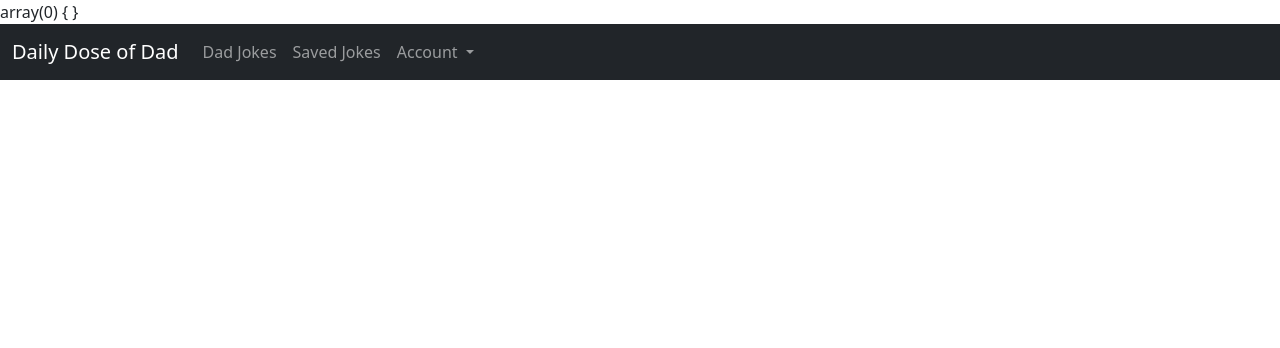
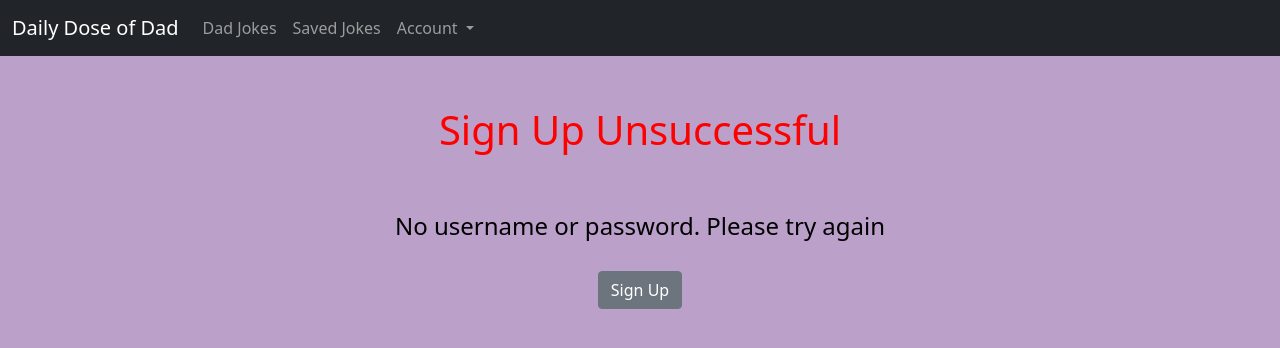
Before and after one commit to matthewopara/daily-dose-of-dad, a PHP site: page /sign_up_confirmation.php in a window 1280 px wide. Shown: the top 348 px of the page. Run offline with PHP 8.4, Linux system fonts and the light colour scheme.

Commit message:
add sign up capabilities

```diff
--- /dev/null
+++ b/scripts/sign_up_confirm.js
@@ -0,0 +1,11 @@
+let button = document.querySelector("#next-action-btn-div")
+button = button.firstElementChild
+console.log(button)
+
+button.onclick = function() {
+    if (button.classList.contains("btn-success")) {
+        window.location.replace("login.php")
+    } else {
+        window.location.replace("sign_up.php")
+    }
+}
--- a/sign_up_confirmation.php
+++ b/sign_up_confirmation.php
@@ -2,13 +2,55 @@
 
     require 'config/config.php';
 
-    var_dump($_POST);
+    // var_dump($_POST);
+
+    $hasError = false;
+    $bigMsg = "Sign Up Successful";
+    $smallMsg = "";
 
     if ( !isset($_POST['user']) || empty($_POST['user'])
 	|| !isset($_POST['pass']) || empty($_POST['pass'])) {
+        $bigMsg = "Sign Up Unsuccessful";
+	    $smallMsg = "No username or password. Please try again";
+        $hasError = true;
+    } else {
+        $mysqli = new mysqli(DB_HOST, DB_USER, DB_PASS, DB_NAME);
+        if ($mysqli->connect_errno) {
+            echo $mysqli->connect_error;
+            exit();
+        }
 
-    } else {
+        $sql_registered = "SELECT * FROM users
+        WHERE username = '" . $_POST["user"] . "'";
+        // echo "<hr>" . $sql_registered . "<hr>";
 
+        $results_registered = $mysqli->query($sql_registered);
+        if (!$results_registered) {
+            echo $mysqli->error;
+            exit();
+        }
+
+        // var_dump($results_registered);
+
+        if ($results_registered->num_rows > 0) {
+            $bigMsg = "Sign Up Unsuccessful";
+	        $smallMsg = "Username is already taken. Please try again.";
+            $hasError = true;
+        } else {
+            // Hash the password before storing it into the db
+            $password = hash("sha256", $_POST["pass"]);
+            // var_dump($password);
+
+            // Write SQL to insert this new user into the users table
+            $sql = "INSERT INTO users(username, password) VALUES('" . $_POST["user"] . "','" . $password . "');";
+            // echo "<hr>" . $sql . "<hr>";
+
+            $results = $mysqli->query($sql);
+            if (!$results) {
+                echo $mysqli->error;
+                exit();
+            }
+        }
     }
 
 ?>
@@ -20,14 +62,37 @@
     <meta http-equiv="X-UA-Compatible" content="IE=edge">
     <meta name="viewport" content="width=device-width, initial-scale=1.0">
     <link rel="stylesheet" href="styles/default.css">
+    <link rel="stylesheet" href="styles/sign_up_confirm.css">
     <link href="https://cdn.jsdelivr.net/npm/bootstrap@5.0.0-beta3/dist/css/bootstrap.min.css" rel="stylesheet" integrity="sha384-eOJMYsd53ii+scO/bJGFsiCZc+5NDVN2yr8+0RDqr0Ql0h+rP48ckxlpbzKgwra6" crossorigin="anonymous">
     <title>Confirmation</title>
 </head>
 <body>
     <?php include 'navbar.php'; ?>
 
+    <div id="background">
+        <?php if ($hasError) : ?>
+            <h1 id="big-msg" style="color: red;"><?php echo $bigMsg ?></h1>
+        <?php else : ?>
+            <h1 id="big-msg" style="color: #1a5200;"><?php echo $bigMsg ?></h1>
+        <?php endif; ?>
+
+        <?php if ($hasError) : ?>
+            <h4 id="small-msg"><?php echo $smallMsg ?></h4>
+        <?php endif; ?>
+
+        <div id="next-action-btn-div">
+            <?php if ($hasError) : ?>
+                <button class="btn btn-secondary">Sign Up</button>
+            <?php else : ?>
+                <button class="btn btn-success">Login</button>
+            <?php endif; ?>
+
+        </div>
+
+    </div>
 
     <script src="https://cdn.jsdelivr.net/npm/bootstrap@5.0.0-beta3/dist/js/bootstrap.bundle.min.js" integrity="sha384-JEW9xMcG8R+pH31jmWH6WWP0WintQrMb4s7ZOdauHnUtxwoG2vI5DkLtS3qm9Ekf" crossorigin="anonymous"></script>
     <script src="scripts/navbar.js"></script>
+    <script src="scripts/sign_up_confirm.js"></script>
 </body>
 </html>
--- /dev/null
+++ b/styles/sign_up_confirm.css
@@ -0,0 +1,17 @@
+#big-msg {
+    padding-top: 50px;
+    text-align: center;
+}
+
+#small-msg {
+    padding-top: 50px;
+    text-align: center;
+}
+
+
+#next-action-btn-div {
+    margin-left: auto;
+    margin-right: auto;
+    margin-top: 30px;
+    width: fit-content;
+}
```
